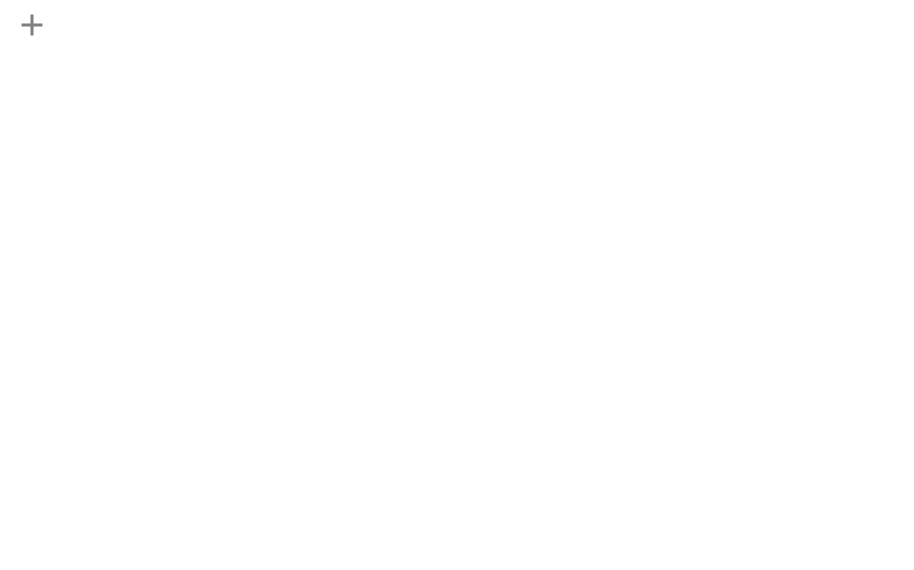
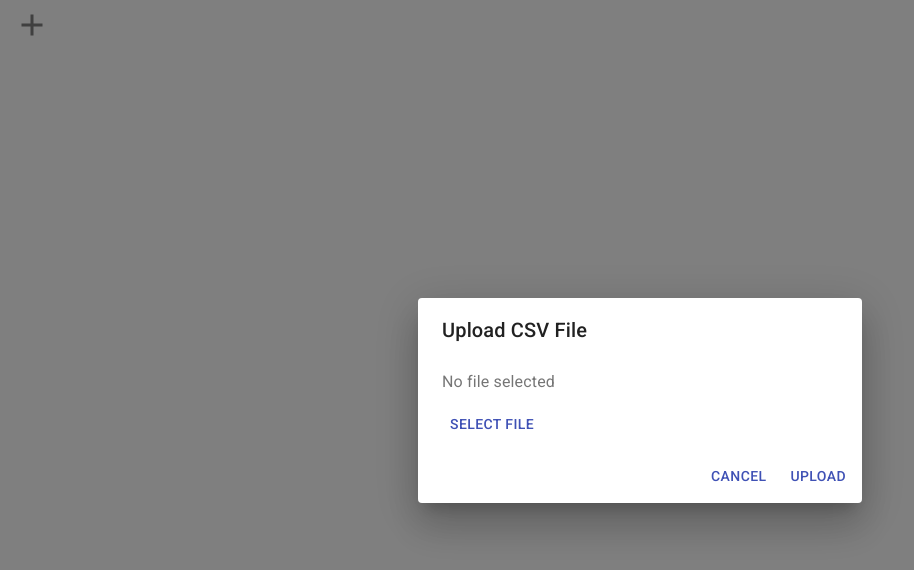
Before and after one commit to Connected-Networks/Connected-Networks-Project, a React (Create React App) app in the folder client/: page / in a window 1280 px wide. Shown: the top 570 px of the page, without its empty margins (0-914 px from the left). Built offline with nearby package versions, Linux system fonts and the light colour scheme.

Commit message:
added UploadDialog without logic

```diff
--- a/client/src/App.tsx
+++ b/client/src/App.tsx
@@ -1,9 +1,25 @@
-import React from "react";
+import * as React from "react";
 import AddButton from "./components/AddButton";
 import "typeface-roboto";
+import UploadDialog from "./components/UploadDialog";
 
-const App: React.FC = () => {
-  return <AddButton />;
-};
+export interface AppState {
+  openUploadDialog: boolean;
+}
 
-export default App;
+export default class App extends React.Component<any, AppState> {
+  state = {
+    openUploadDialog: true
+  };
+  closeUploadDialog = () => {
+    this.setState({ openUploadDialog: false });
+  };
+  render() {
+    return (
+      <React.Fragment>
+        <AddButton />
+        <UploadDialog open={this.state.openUploadDialog} handleClose={this.closeUploadDialog} />
+      </React.Fragment>
+    );
+  }
+}
--- /dev/null
+++ b/client/src/components/UploadDialog.tsx
@@ -0,0 +1,32 @@
+import * as React from "react";
+import { Dialog, DialogTitle, DialogContent, DialogContentText, DialogActions, Button } from "@material-ui/core";
+import styled from "styled-components";
+
+export interface UploadDialogProps {
+  open: boolean;
+  handleClose: Function;
+}
+
+class UploadDialog extends React.Component<UploadDialogProps, any> {
+  render() {
+    return (
+      <Dialog fullWidth maxWidth="xs" onClose={() => this.props.handleClose()} open={this.props.open}>
+        <DialogTitle>Upload CSV File</DialogTitle>
+        <DialogContent>
+          <DialogContentText>No file selected</DialogContentText>
+          <Button onClick={() => this.props.handleClose()} color="primary">
+            Select File
+          </Button>
+        </DialogContent>
+        <DialogActions>
+          <Button onClick={() => this.props.handleClose()} color="primary">
+            Cancel
+          </Button>
+          <Button color="primary">Upload</Button>
+        </DialogActions>
+      </Dialog>
+    );
+  }
+}
+
+export default UploadDialog;
```
